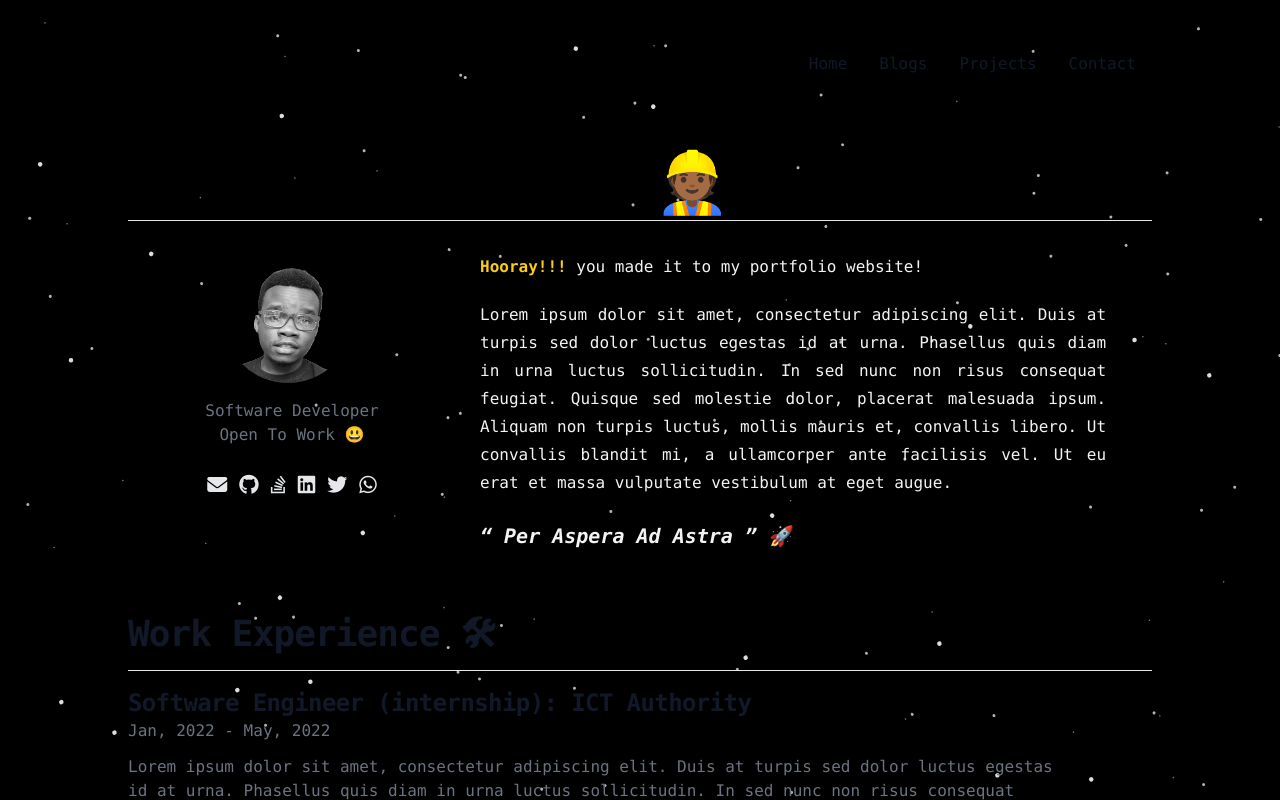
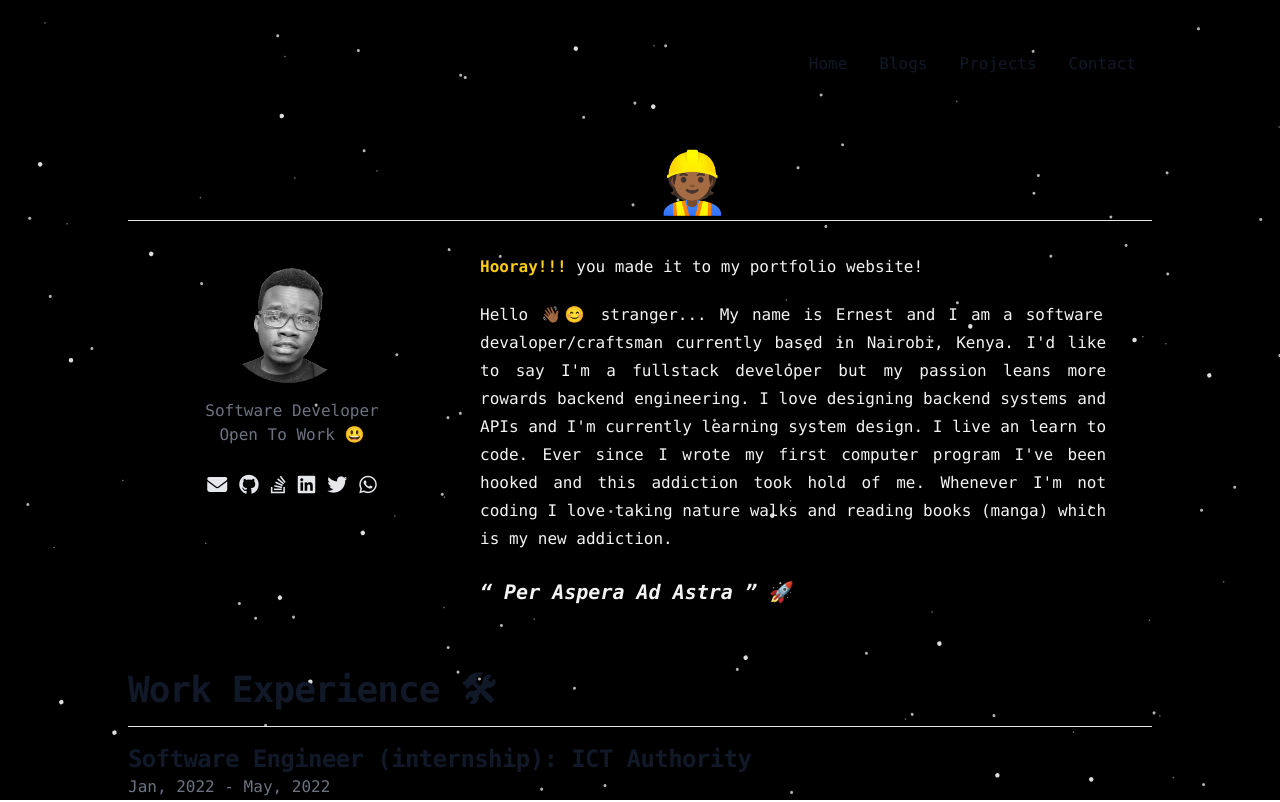
Before and after one commit to tallninja/portfolio, a React (Create React App) app: page / in a window 1280 px wide. Shown: the top 802 px of the page. Built offline with nearby package versions, Linux system fonts and the light colour scheme.

Commit message:
Finished on the bio section

```diff
--- a/src/components/hero/hero.tsx
+++ b/src/components/hero/hero.tsx
@@ -67,13 +67,15 @@ export const Hero = () => {
 						made it to my portfolio website!
 					</p>
 					<p className='text-justify'>
-						Lorem ipsum dolor sit amet, consectetur adipiscing elit. Duis at
-						turpis sed dolor luctus egestas id at urna. Phasellus quis diam in
-						urna luctus sollicitudin. In sed nunc non risus consequat feugiat.
-						Quisque sed molestie dolor, placerat malesuada ipsum. Aliquam non
-						turpis luctus, mollis mauris et, convallis libero. Ut convallis
-						blandit mi, a ullamcorper ante facilisis vel. Ut eu erat et massa
-						vulputate vestibulum at eget augue.
+						Hello &#128075;&#127998;😊 stranger... My name is Ernest and I am a
+						software devaloper/craftsman currently based in Nairobi, Kenya. I'd
+						like to say I'm a fullstack developer but my passion leans more
+						rowards backend engineering. I love designing backend systems and
+						APIs and I'm currently learning system design. I live an learn to
+						code. Ever since I wrote my first computer program I've been hooked
+						and this addiction took hold of me. Whenever I'm not coding I love
+						taking nature walks and reading books (manga) which is my new
+						addiction.
 					</p>
 					<p className='font-bold text-xl'>
 						<span className='italic'>&#8220; Per Aspera Ad Astra &#8221;</span>{' '}
```
